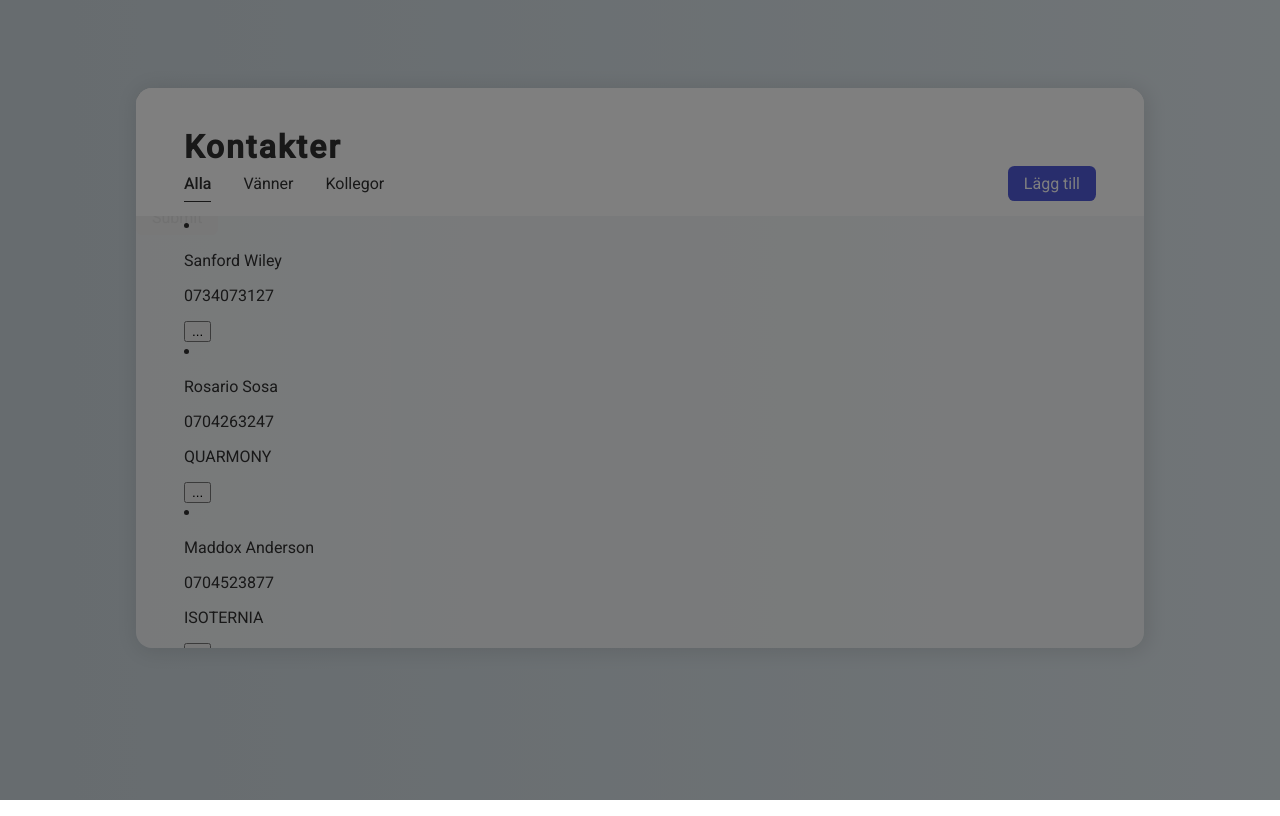
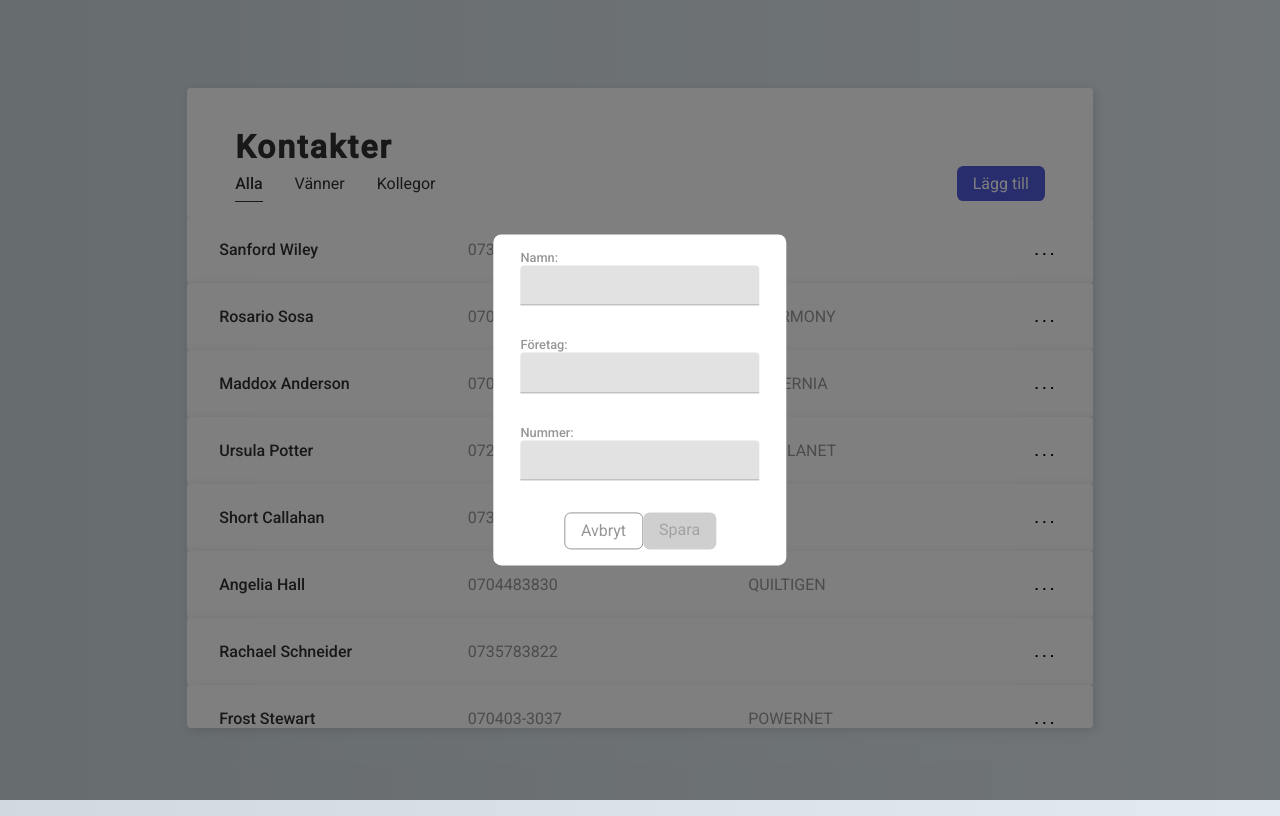
Before and after one commit to micke-dahlgren/contacts-app, a Gatsby site: page / in a window 1280 px wide. Both pictures are taken after a click on the button "Lägg till". Built offline with nearby package versions, Linux system fonts and the light colour scheme; Gatsby itself is replaced by a stand-in of ours.

Commit message:
updated all css

```diff
--- a/src/components/contacts/contactCard/contactCard.js
+++ b/src/components/contacts/contactCard/contactCard.js
@@ -5,12 +5,18 @@ import ContextMenu from '../../contextMenu/contextMenu';
 
 const contactCard = (props) => (
 
-    <div className={contactCardStyles.card}>
-        <div className={contactCardStyles.columns} >
+    <div className={`${contactCardStyles.container} card`}>
 
-            <p className={contactCardStyles.name}>{props.contactData.name}</p>
-            <p className={contactCardStyles.company}>{props.contactData.phone}</p>
-            <p className={contactCardStyles.company}>{props.contactData.company}</p>
+        <div className={`${contactCardStyles.child__name} ${contactCardStyles.center}`}>
+            <div className={contactCardStyles.text__primary}>{props.contactData.name}</div>
+        </div>
+        <div className={`${contactCardStyles.child__phone} ${contactCardStyles.center}`}>
+            <div className={contactCardStyles.text__secondary}>{props.contactData.phone}</div>
+        </div>
+        <div className={`${contactCardStyles.child__company} ${contactCardStyles.center}`}>
+            <div className={contactCardStyles.text__secondary}>{props.contactData.company}</div>
+        </div>
+        <div className={`${contactCardStyles.child__options} ${contactCardStyles.center}`}>
             <ContextMenu
                 items={[
                     {
@@ -24,6 +30,10 @@ const contactCard = (props) => (
             ]}
             />
         </div>
+
+
+
+
     </div>
 )
 
--- a/src/components/contacts/contactCard/contactCard.module.css
+++ b/src/components/contacts/contactCard/contactCard.module.css
@@ -1,72 +1,58 @@
+
+.container{
+  display: grid;
+  background-color: var(--background);
+  margin: var(--content__padding-row) var(--inner__padding-col);
+  grid-template-columns: 1fr 1fr 1fr 4rem;
+  grid-template-rows: auto;
+}
+
+.child__name{
+  grid-column-start: 1;
+  grid-column-end: 2;
+  grid-row-start: 1;
+  grid-row-end: 1;
+
+  margin-left: var(--content__padding-col);
+}
+
+.child__phone{
+  grid-column-start: 2;
+  grid-column-end: 3;
+  grid-row-start: 1;
+  grid-row-end: 1;
+}
+
+.child__company{
+  grid-column-start: 3;
+  grid-column-end: 4;
+  grid-row-start: 1;
+  grid-row-end: 1;
+}
+
+.center{
+  padding: 1.5rem 0px;
+}
 
 
-  /*
-  .card {
-    background:white;
-    box-shadow: 2px 2px 6px var(--shadow-color) ;
-  }
-  .columns{
-    background-color: tomato;
-  }
-  .name{
-    text-align: left;
-  }
-  .company{
+.child__options{
+  grid-column-start: 4;
+  grid-column-end: 5;
+  grid-row-start: 1;
+  grid-row-end: 1;
+}
 
-    text-align: left;
+.text__primary{
+  text-align: left;
+  font-weight: 500;
+}
+.text__secondary{
+  color:var(--secondary);
+  text-align: left;
 
-  }
+}
 
-  .options{
-    cursor: pointer;
-  }
-*/
-  /*
-.card {
-    transition: ease-in-out;
-    transition-duration: 200ms;
-    background:white;
-    box-shadow: 2px 2px 6px var(--shadow-color) ;
-    width: 100%;
-    border-radius: 4px;
-    margin-bottom: 1vw;
-    padding-left: 1.5vw;
-  }
-  .columns{
-    display: flex;
-    flex-direction: row;
-  }
-  .name{
-    padding-top: 1.5vw;
-    padding-bottom: 1.5vw;
-    width: 30%;
-    font-size: var(--normal-font-size);
-    font-weight:600;
-    letter-spacing: 1px;
-    text-align: left;
-    padding-right: 1vw;
-    margin:0px;
-  }
-  .company{
-    padding-top: 1.5vw;
-    padding-bottom: 1.5vw;
-    width: 30%;
-    font-size: var(--normal-font-size);
-    font-weight:500;
-    color: var(--light-gray);
-    text-align: left;
-    padding-right: 1vw;
-    margin:0px;
-  }
+.options{
+  cursor: pointer;
 
-  .options{
-    cursor: pointer;
-    font-size:var(--normal-font-size);
-    font-weight:800;
-    letter-spacing: 1px;
-    color: var(--light-gray);
-    float:right;
-    padding-right: 1.5vw;
-    margin:0px;
-  }
-  */
+}
--- a/src/components/contacts/contacts.module.css
+++ b/src/components/contacts/contacts.module.css
@@ -3,13 +3,5 @@
   color: var(--onBackground);
   max-height: var(--content__maxHeight);
   width: 100%;
-  padding-left:var(--inner__padding-col);
   margin:0px;
 }
-
-/*
-.container {
-    background-color: rgba(255,255,255,0.7);
-    overflow-y:scroll;
-  }
-  */
--- a/src/components/contextMenu/contextMenu.module.css
+++ b/src/components/contextMenu/contextMenu.module.css
@@ -1,40 +1,44 @@
 
-/*
+
 .context__btn{
     cursor:pointer;
-    padding-top: 40%;
-    padding-bottom: 60%;
-    width:48px;
-    text-align: center;
+
+    border:none;
+
+    background-color: var(--background);
+
+    font-weight: 600;
+
+    letter-spacing: 4px;
 }
 
 .menuContainer{
     position: absolute;
     z-index:1004;
-    background-color:white;
-    box-shadow: 2px 2px 6px var(--shadow-color) ;
+    background-color: var(--background);
+    border-radius: 4px;
+    box-shadow: 2px 2px 6px 2px var(--shadow);
+    margin:0px;
+    padding:0px;
+    overflow:hidden;
 }
 
 .item{
+    all:unset;
     width:100%;
+    padding:0.6rem;
 }
 
 .item:hover{
-    background-color: var(--call-to-action);
-    color:white;
+    background-color: var(--primary);
+    color:var(--onPrimary)
 }
-*/
+
 
 
 /*
 
-.context__btn{
-    cursor:pointer;
-    padding-top: 40%;
-    padding-bottom: 60%;
-    width:48px;
-    text-align: center;
-}
+
 
 .menuContainer{
     position: absolute;
--- a/src/components/formWindow/formWindow.js
+++ b/src/components/formWindow/formWindow.js
@@ -76,18 +76,94 @@ class FormWindow extends React.Component {
 
   getButtonState = () => {
     if(!this.state.validForm){
-      return(<div className="btn btn--inactive">Submit</div>);
+      return(<div className={`btn btn--inactive ${formWindowStyles.btn__right}`}>Spara</div>);
     }else{
-      return(<button className="btn btn--primary" type="submit">Submit</button>);
+      return(<button className={`btn btn--primary ${formWindowStyles.btn__right}`} type="submit">Spara</button>);
     }
 
   }
 
   render() {
     return (
-      <div>
+      <div
+        className={formWindowStyles.parent} >
         <div className={formWindowStyles.container}>
 
+          <form
+              onSubmit={this.handleSubmit}
+            >
+              <div className={formWindowStyles.item}>
+                <label className={formWindowStyles.label}>
+                  Namn:
+                  <br></br>
+                  <input
+                    className={formWindowStyles.input}
+                    type="text"
+                    name="name"
+                    value={this.state.name}
+                    onChange={this.handleInputChange}
+                  />
+                </label>
+              </div>
+
+              <div className={formWindowStyles.item}>
+              <label className={formWindowStyles.label}>
+                  Företag:
+                  <br></br>
+                  <input
+                   className={formWindowStyles.input}
+                    type="text"
+                    name="company"
+                    value={this.state.company}
+                    onChange={this.handleInputChange}
+                  />
+                </label>
+              </div>
+
+              <div className={formWindowStyles.item}>
+                <label className={formWindowStyles.label}>
+                  Nummer:
+                  <br></br>
+                  <input
+                    className={formWindowStyles.input}
+                    type="text"
+                    name="phone"
+                    value={this.state.phone}
+                    onChange={this.handleInputChange}
+                  />
+                </label>
+              </div>
+              <div className={`${formWindowStyles.item} ${formWindowStyles.btn}`}>
+                <button className={`btn btn--secondary ${formWindowStyles.btn__left}`}
+                  onClick={() => {this.props.setFormWindow('closed', '')}}
+                  onKeyDown={() => {this.props.setFormWindow('closed', '')}}
+                >Avbryt
+                </button>
+                {this.getButtonState()}
+              </div>
+
+
+
+            </form>
+
+
+
+        </div>
+        <div
+          className="overlay"
+          onClick={() => {this.props.setFormWindow('closed', '')}}
+          onKeyDown={() => {this.props.setFormWindow('closed', '')}}
+          />
+      </div>
+    )
+  }
+
+}
+export default FormWindow;
+
+/*    return (
+      <div >
+        <div className={formWindowStyles.container}>
           <form
             onSubmit={this.handleSubmit}
           >
@@ -125,17 +201,11 @@ class FormWindow extends React.Component {
 
           </form>
 
-        </div>
+          </div>
         <div
           className="overlay"
           onClick={() => {this.props.setFormWindow('closed', '')}}
           onKeyDown={() => {this.props.setFormWindow('closed', '')}}
           />
       </div>
-    )
-  }
-
-}
-export default FormWindow;
-
-/* HTML Formatted */
+    ) */
--- a/src/components/formWindow/formWindow.module.css
+++ b/src/components/formWindow/formWindow.module.css
@@ -1,40 +1,83 @@
 
 
 
-/*
+.parent {
+  position: absolute;
+  width: 100vw;
+  height: 100vh;
+  left: 0px;
+  top: 0px;
+}
+
+
 .container{
   position: absolute;
+  top: 50%;
+  left: 50%;
+  transform: translate(-50%, -50%);
+
   border-radius: 8px;
-  background-color:#fff;
-  z-index:1004;
-}
-
-.buttonContainer{
-  background-color: transparent;
-}
-*/
-
-
-/*
-.container{
-  position: absolute;
-  left: 40%;
-  margin-top:4vw;
-  border-radius: 8px;
-  padding: 2vw;
-  background-color:#fff;
+  background-color: var(--background);
   opacity:1.0;
   z-index:1004;
   display:flex;
-  flex-direction: column;
-  text-align:center;
+  flex-flow: column;
+  padding: 0px 1.5rem;
 }
 
-.buttonContainer{
-  background-color: transparent;
-  display: flex;
+.item{
+  padding: 1rem 0.2rem;
+  display:flex;
+  flex-flow: column;
+}
+
+.label{
+  font-size: 0.8rem;
+  font-weight: 500;
+  color:var(--secondary);
+}
+
+.label:focus{
+
+  color:var(--primary);
+}
+
+.input{
+  color: var(--secondary-variant);
+  border-style: none;
+  font-size:1rem;
+  background-color: var(--textField);
+  height:2rem;
+  border-top-left-radius: 4px;
+  border-top-right-radius: 4px;
+  border-bottom: 1px solid var(--secondary-variant);
+  padding-left:1rem;
+  padding-right:1rem;
+  padding-top:0.4rem;
+}
+
+.input:hover{
+  outline: none;
+  background-color: var(--textField-hover);
+}
+
+.input:focus{
+  color: var(--onBackground);
+  outline: none;
+  background-color: var(--textField-focus);
+}
+
+.btn{
+  width:min-content;
+  margin: 0 auto;
+  display:flex;
   flex-direction: row;
 }
 
+.btn__left{
+ margin-right:1rem;
+}
 
-*/
+.btn__right{
+  margin-left:1rem;
+}
--- a/src/components/header/header.module.css
+++ b/src/components/header/header.module.css
@@ -20,7 +20,6 @@
   margin: 0;
   padding: 0;
   overflow: hidden;
-
 }
 
 .li{
--- a/src/styles/global.css
+++ b/src/styles/global.css
@@ -10,8 +10,12 @@
     --background-variant:rgba(255,255,255,0.7);
     --primary:  #515ada;
     --primary-variant:  #32388f;
-    --secondary:  #188fd4;
-    --secondary-variant:  #0d689c;
+    --secondary:  #969696;
+    --secondary-variant:  #707070;
+
+    --textField:rgb(226, 226, 226);
+    --textField-hover:rgb(211, 211, 211);
+    --textField-focus:rgb(168, 168, 168);
     --disabled:  #cfcfcf;
     --onDisabled:  #a3a3a3;
     --onPrimary:white;
@@ -23,7 +27,7 @@
     --transparent:rgba(0,0,0,0.0);
 
     /* SIZING - LAYOUT */
-    --outer__margin-col: 10vw;
+    --outer__margin-col: 14vw;
     --outer__margin-row: 10vh;
     --inner__padding-col: 3rem;
     --inner__padding-row: 2.5rem;
@@ -37,7 +41,7 @@
 
     /* SIZING - CONTENT*/
     --content__maxHeight: calc(
-      100vh - ( var(--header__height) + (2*var(--outer__margin-row) + 2*(var(--inner__padding-row))))
+      100vh - ( var(--header__height) + (var(--outer__margin-row) + 2*(var(--inner__padding-row))))
     );
     --content__padding-row: 1rem;
     --content__padding-col: 2rem;
@@ -55,9 +59,12 @@ html{
   color: var(--dark-gray);
 
 }
-ul, h1{
+h1{
   margin:0px;
   padding:0px;
+}
+ul, li{
+  list-style-type: none;
 }
 /*==========
  SCROLLBAR
@@ -70,18 +77,18 @@ ul, h1{
 
 /* Track */
 ::-webkit-scrollbar-track {
-  background-color: transparent;
+  background-color: var(--transparent);
 }
 
 /* Handle */
 ::-webkit-scrollbar-thumb {
-  background: var(--onPrimary);
+  background: var(--secondary);
   border-radius: 10px;
 }
 
 /* Handle on hover */
 ::-webkit-scrollbar-thumb:hover {
-  background: var(--primary)
+  background: var(--secondary-variant)
 }
 
 /*==========
@@ -99,6 +106,10 @@ ul, h1{
     background-color:var(--primary);
     color:var(--onPrimary);
   }
+  .btn--primary:hover{
+    background-color:var(--primary-variant);
+
+  }
 
  .btn--delete{
     background-color:var(--error);
@@ -106,7 +117,16 @@ ul, h1{
   }
 
   .btn--secondary{
+    background-color:var(--background);
+    border-style: solid;
+    border-width: 0.1rem;
+    border-spacing: -0.1rem;
+    border-color: var(--secondary);
+    color: var(--secondary);
+  }
+  .btn--secondary:hover{
     background-color:var(--secondary);
+
     color: var(--onSecondary);
   }
 
@@ -142,9 +162,8 @@ ul, h1{
   .card{
     /*overflow hidden makes sure children don't override border-radius*/
     overflow:hidden;
-
-    box-shadow: 2px 2px 20px 2px var(--shadow);
-    border-radius: 16px;
+    box-shadow: 2px 2px 10px 1px var(--shadow);
+    border-radius: 4px;
     padding:0px;
     margin:0px;
   }
```
